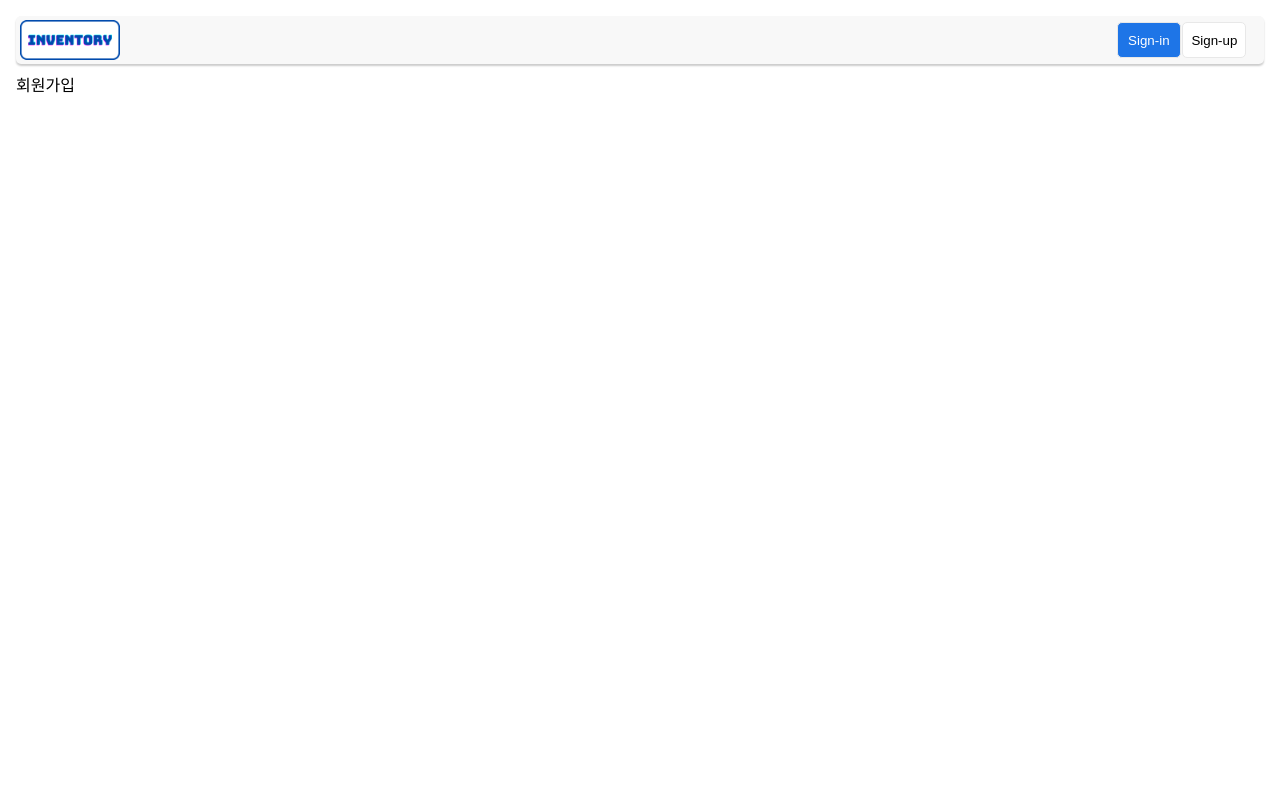
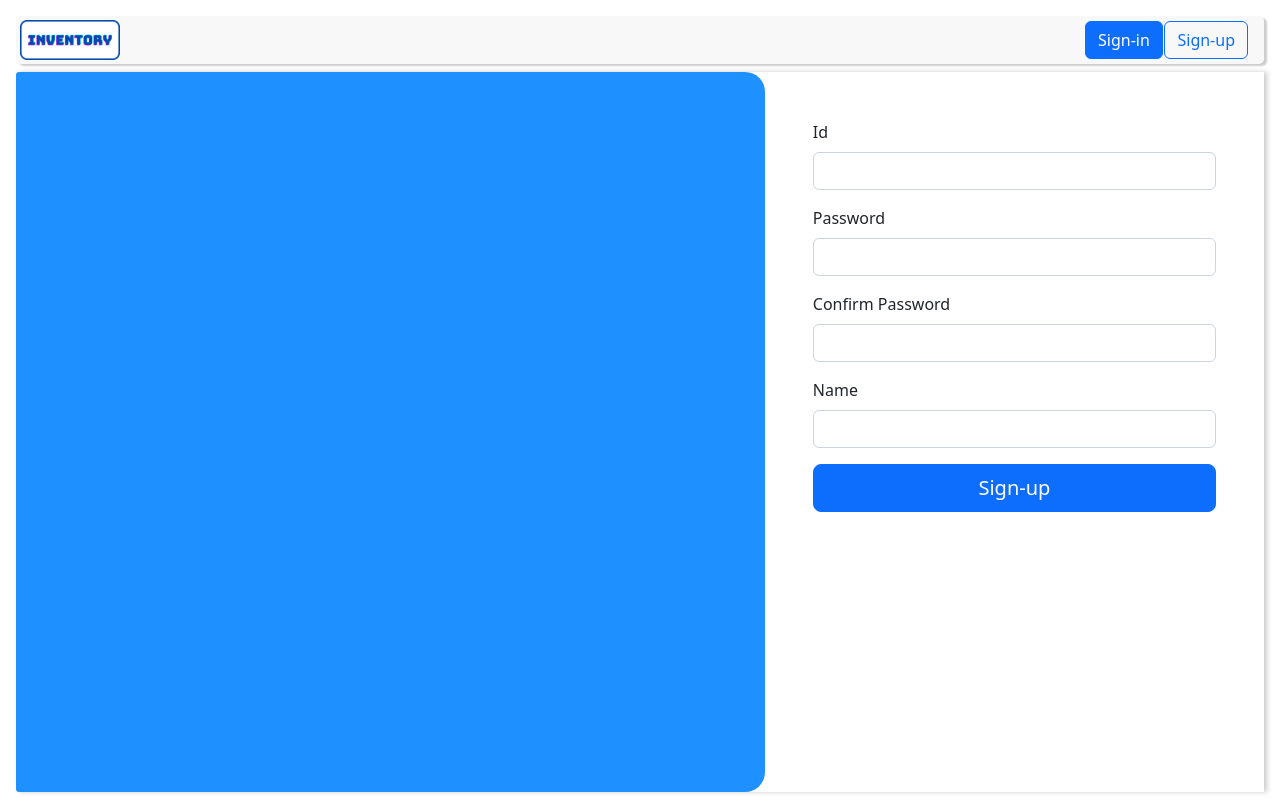
Before and after one commit to pby1360/inventory, a React (Create React App) app in the folder frontend/: page / in a window 1280 px wide. Both pictures are taken after a click on the button "Sign-up". Built offline with nearby package versions, Linux system fonts and the light colour scheme.

Commit message:
#2 add bootstrap

```diff
--- a/frontend/package.json
+++ b/frontend/package.json
@@ -11,8 +11,10 @@
     "@types/react": "18.0.26",
     "@types/react-dom": "18.0.10",
     "axios": "1.2.2",
+    "bootstrap": "5.2.3",
     "node-sass": "8.0.0",
     "react": "^18.2.0",
+    "react-bootstrap": "2.7.0",
     "react-dom": "^18.2.0",
     "react-router-dom": "6.6.2",
     "react-scripts": "5.0.1",
--- a/frontend/src/components/component.scss
+++ b/frontend/src/components/component.scss
@@ -66,3 +66,29 @@ div.login {
     }
   }
 }
+
+div.join {
+  width: 80rem;
+  height: 90vh;
+  margin: 0 auto;
+
+  box-shadow: #ccc 3px 0px 5px;
+
+  display: flex;
+
+  .info {
+    flex: 1.5;
+
+    border-radius: 3px 20px 20px 3px;
+    background-color: dodgerblue;
+
+  }
+  .form {
+    // padding: 5rem 2rem 2rem 1rem;
+    flex: 1;
+
+    border-radius: 0 5px 5px 0;
+    background-color: #fff;
+
+  }
+}
--- a/frontend/src/components/signUp.tsx
+++ b/frontend/src/components/signUp.tsx
@@ -1,10 +1,33 @@
 
 import React from 'react';
+import { Form, Button } from 'react-bootstrap';
 
+import './component.scss';
 const signUp = () => {
   return (
-    <div>
-      회원가입
+    <div className='join'>
+      <section className='info'></section>
+      <section className='form'>
+        <Form className='d-grid p-5'>
+          <Form.Group className="mb-3">
+            <Form.Label>Id</Form.Label>
+            <Form.Control type="email" />
+          </Form.Group>
+          <Form.Group className="mb-3">
+            <Form.Label>Password</Form.Label>
+            <Form.Control required type="password" />
+          </Form.Group>
+          <Form.Group className="mb-3">
+            <Form.Label>Confirm Password</Form.Label>
+            <Form.Control required type="password" />
+          </Form.Group>
+          <Form.Group className="mb-3">
+            <Form.Label>Name</Form.Label>
+            <Form.Control required as="input" />
+          </Form.Group>
+          <Button size='lg' type='submit'>Sign-up</Button>
+        </Form>
+      </section>
     </div>
   );
 };
--- a/frontend/src/index.tsx
+++ b/frontend/src/index.tsx
@@ -4,6 +4,8 @@ import './index.css';
 import App from './App';
 import reportWebVitals from './reportWebVitals';
 import { BrowserRouter } from 'react-router-dom';
+
+import 'bootstrap/dist/css/bootstrap.min.css';
 
 const root = ReactDOM.createRoot(
   document.getElementById('root') as HTMLElement
--- a/frontend/src/layout/layout.scss
+++ b/frontend/src/layout/layout.scss
@@ -6,7 +6,7 @@
   display: flex;
   justify-content: space-between;
   padding: 0 1rem 0rem 0.25rem;
-  box-shadow: #ccc 0px 2px 2px;
+  box-shadow: #ccc 3px 2px 2px;
 
 
   a {
@@ -26,35 +26,36 @@
     margin: auto 0;
 
     button {
-      width: 4rem;
-      height: 2.25rem;
-      background-color: #fff;
-      border: solid 1px #e8e8e8;
-      border-radius: 5px;
-      margin-right: 0.1rem;
-      cursor: pointer;
+    //   width: 4rem;
+    //   height: 2.25rem;
+    //   background-color: #fff;
+    //   border: solid 1px #e8e8e8;
+    //   border-radius: 5px;
+    //   margin-right: 0.1rem;
+    //   cursor: pointer;
 
       &.login {
-        background-color: rgb(30, 117, 231);
+        // background-color: rgb(30, 117, 231);
 
         & a {
           color: #fff;
         }
       }
       &.logout {
-        background-color: #fff;
+        // background-color: #fff;
+        margin-left: 0.1rem;
 
         & a {
-          color: #000;
+          // color: #000;
         }
       }
 
-      &.info {
-        border-radius: 50%;
-        width: 3rem;
-        height: 2.75rem;
-        margin-right: 1rem;
-      }
+    //   &.info {
+    //     border-radius: 50%;
+    //     width: 3rem;
+    //     height: 2.75rem;
+    //     margin-right: 1rem;
+    //   }
       & a {
         text-decoration: none;
       }
--- a/frontend/src/layout/topBar.tsx
+++ b/frontend/src/layout/topBar.tsx
@@ -1,6 +1,7 @@
 import React from 'react';
 import './layout.scss';
 import { Link } from 'react-router-dom';
+import { Button } from 'react-bootstrap';
 
 type TopBarProps = {
   isLoggedIn: boolean;
@@ -13,8 +14,11 @@ const topBar: React.FC<TopBarProps> = ({isLoggedIn}) => {
       <a href='/'><span className='logo'></span></a>
       <div className='control-right'>
         {isLoggedIn ? <button className='info'>Info</button> : null}
-        <button className='login'><Link to={'/sign-in'}>Sign-in</Link></button>
-        <button className='logout'><Link to={'/sign-up'}>Sign-up</Link></button>
+        {/* <Button variant='primary' className='login'><Link to={'/sign-in'}>Sign-in</Link></Button> */}
+        {/* <Button variant='outline-primary' className='logout'><Link to={'/sign-up'}>Sign-up</Link></Button> */}
+        <Button variant='primary' className='login' href='/sign-in'>Sign-in</Button>
+        <Button variant='outline-primary' className='logout'><Link to={'/sign-up'}>Sign-up</Link></Button>
+
       </div>
     </div>
   );
```
Also changed, not shown: 1 other file (tests, documents, lock files or other folders).
